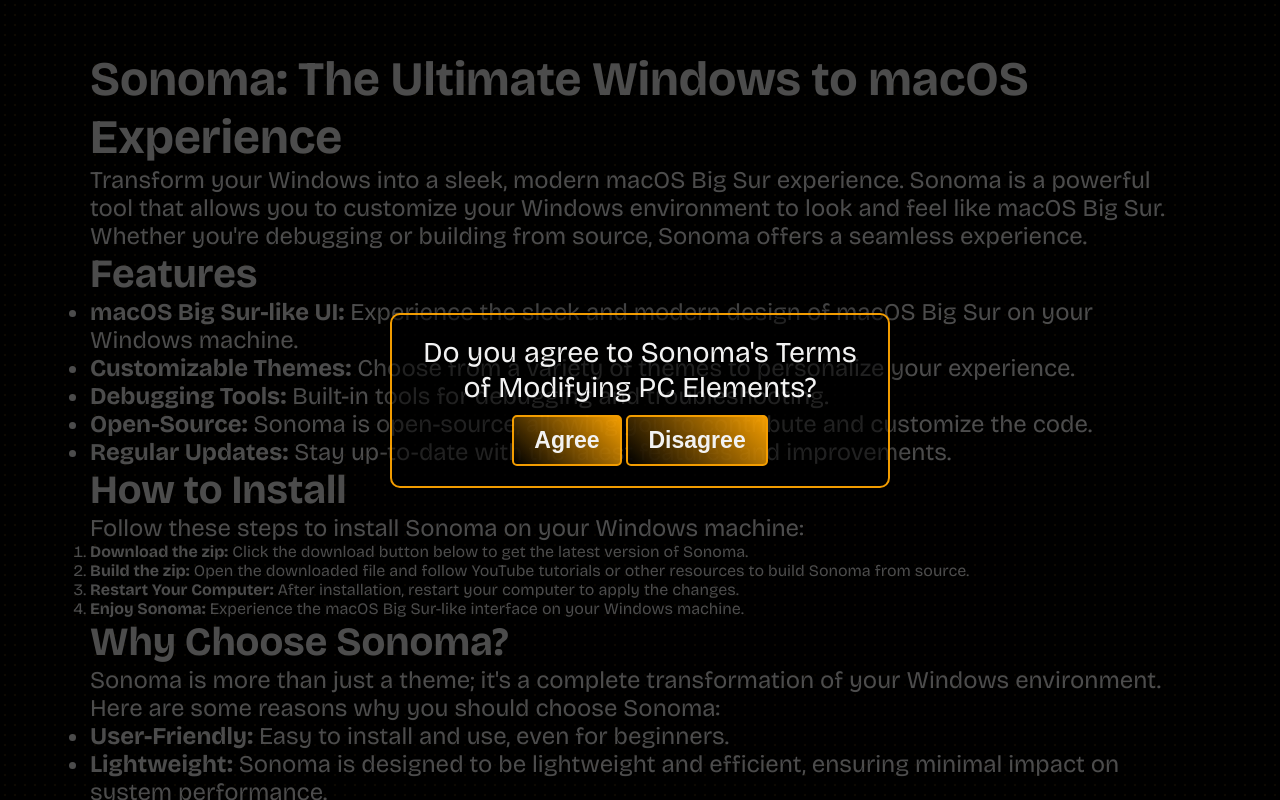
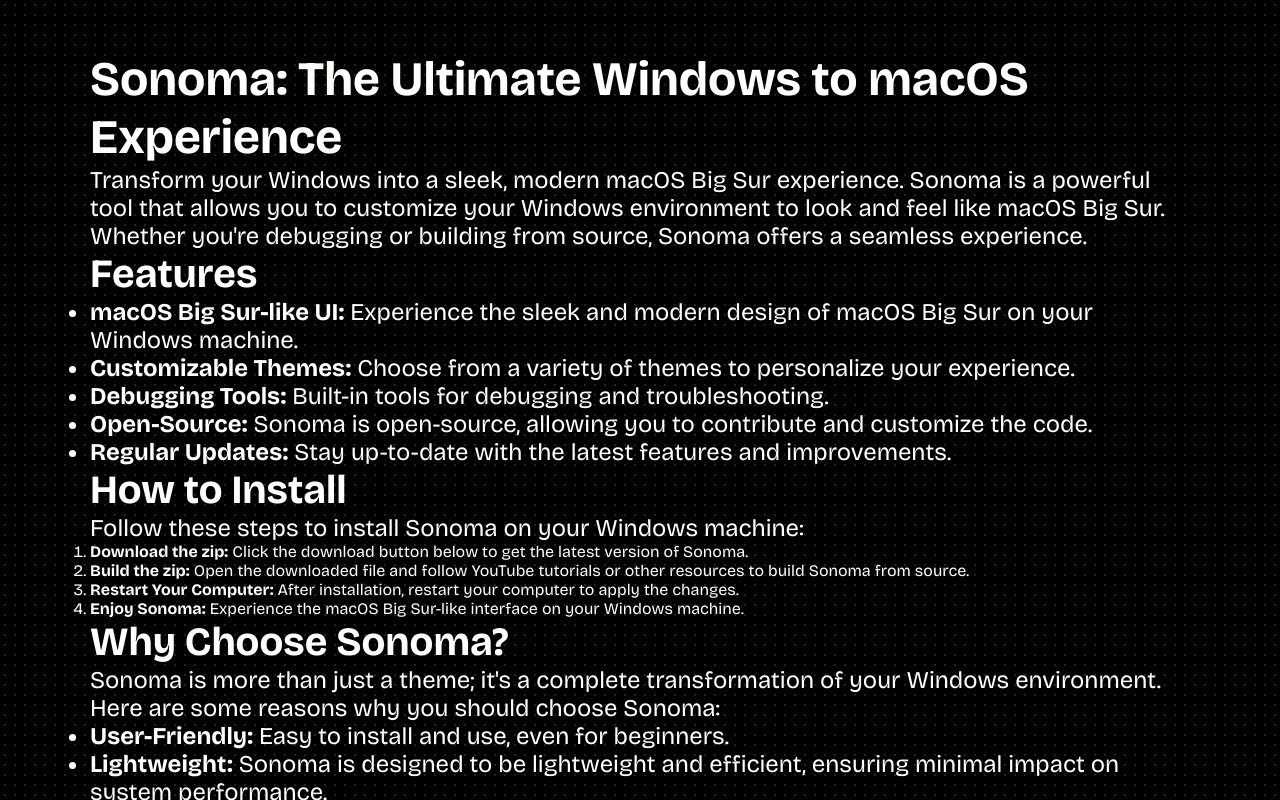
Before and after one commit to der-siyya/Sonoma, a plain HTML site: page index.html in a window 1280 px wide. Drawn offline with nearby package versions, Linux system fonts and the light colour scheme.

Commit message:
Update index.html

```diff
--- a/index.html
+++ b/index.html
@@ -120,61 +120,6 @@
             box-shadow: 0 0 15px rgba(255, 165, 0, 0.5);
         }
 
-        /* Panel for Terms of Agreement */
-        .terms-panel {
-            position: fixed;
-            top: 0;
-            left: 0;
-            width: 100%;
-            height: 100%;
-            display: flex;
-            justify-content: center;
-            align-items: center;
-            background-color: rgba(0, 0, 0, 0.7);
-            opacity: 0;
-            transition: opacity 0.5s ease;
-            pointer-events: all;
-            z-index: 9999;
-        }
-
-        .terms-panel.active {
-            opacity: 1;
-        }
-
-        .terms-panel .panel-content {
-            background-color: rgba(0, 0, 0, 0.6);
-            padding: 20px;
-            border-radius: 10px;
-            border: 2px solid orange;
-            box-shadow: 0 0 20px rgba(0, 0, 0, 0.6);
-            text-align: center;
-            width: 80%;
-            max-width: 500px;
-            color: white;
-            font-size: 1.2em;
-            opacity: 0.95;
-        }
-
-        .terms-panel .panel-content button {
-            padding: 10px 20px;
-            margin-top: 10px;
-            font-size: 1.2em;
-            font-weight: bold;
-            text-align: center;
-            text-decoration: none;
-            background: linear-gradient(45deg, #000, #FFA500);
-            color: white;
-            border: 2px solid #FFA500;
-            border-radius: 5px;
-            transition: all 0.3s ease;
-        }
-
-        .terms-panel .panel-content button:hover {
-            background: linear-gradient(45deg, #FFA500, #000);
-            transform: scale(1.1);
-            box-shadow: 0 0 15px rgba(255, 165, 0, 0.5);
-        }
-
         /* Body and Scrollbar */
         body {
             height: 100vh;
@@ -190,15 +135,6 @@
 </head>
 <body>
     <div class="background" onclick="createBlastEffect(event)"></div>
-
-    <!-- Terms Panel -->
-    <div class="terms-panel" id="termsPanel">
-        <div class="panel-content">
-            <p>Do you agree to Sonoma's Terms of Modifying PC Elements?</p>
-            <button id="agreeBtn">Agree</button>
-            <button id="disagreeBtn">Disagree</button>
-        </div>
-    </div>
 
     <div class="content">
         <h1 class="scroll-section">Sonoma: The Ultimate Windows to macOS Experience</h1>
@@ -269,26 +205,6 @@
             setTimeout(() => circle.remove(), 1500);
         }
 
-        // Get the terms panel and buttons
-        const termsPanel = document.getElementById('termsPanel');
-        const agreeBtn = document.getElementById('agreeBtn');
-        const disagreeBtn = document.getElementById('disagreeBtn');
-
-        // Show the terms panel on page load
-        window.onload = () => {
-            termsPanel.classList.add('active');
-            document.body.style.pointerEvents = 'none';  // Block page interaction
-        }
-
-        agreeBtn.addEventListener('click', () => {
-            termsPanel.classList.remove('active');
-            document.body.style.pointerEvents = 'auto';  // Enable interaction after agreement
-        });
-
-        disagreeBtn.addEventListener('click', () => {
-            window.location.href = 'https://www.google.com'; // Redirect if user disagrees
-        });
-
         // Scroll reveal animation
         const sections = document.querySelectorAll('.scroll-section');
         window.addEventListener('scroll', () => {
```
